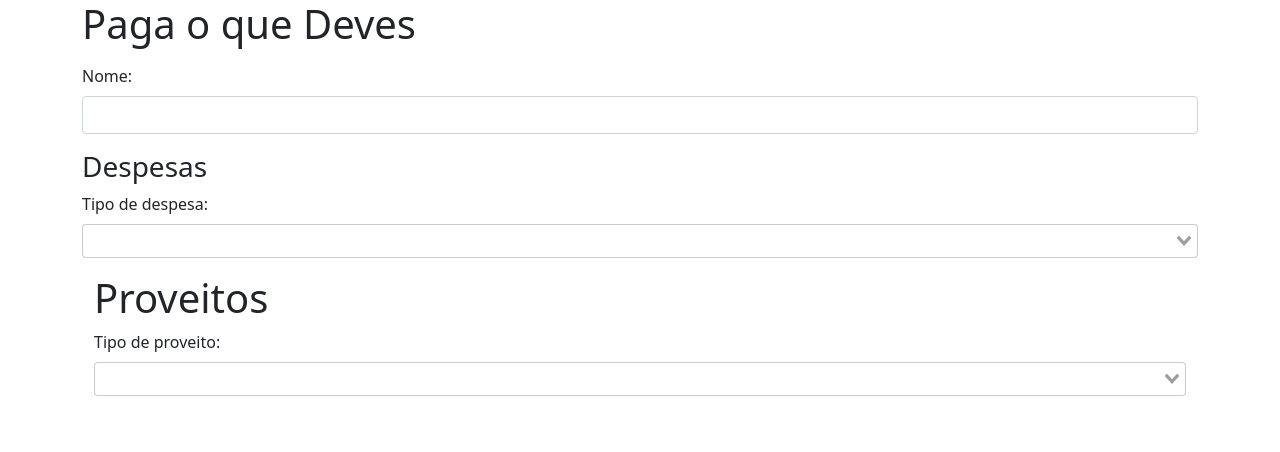
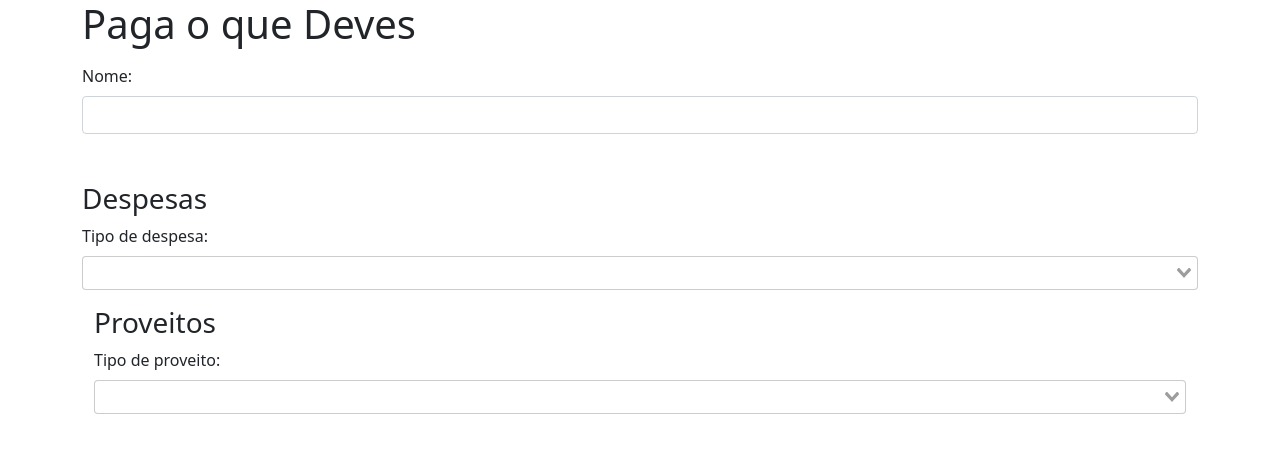
Before and after one commit to CristianaCostaPereira/Pay_What_You_Owe, a Vue app in the folder pay-what-you-owe/: page / in a window 1280 px wide. Shown: the top 452 px of the page. Built offline with nearby package versions, Linux system fonts and the light colour scheme; what vue-sweetalert2 would draw is missing.

Commit message:
Small changes

```diff
--- a/pay-what-you-owe/src/components/Expense.vue
+++ b/pay-what-you-owe/src/components/Expense.vue
@@ -4,7 +4,7 @@
       <h1 class="mb-3">Paga o que Deves</h1>
 
       <form @submit.prevent>
-        <div class="mb-3">
+        <div class="mb-5">
           <label
             for="name"
             class="form-label">
--- a/pay-what-you-owe/src/components/Income.vue
+++ b/pay-what-you-owe/src/components/Income.vue
@@ -1,10 +1,11 @@
 <template>
   <div>
     <div class="container">
-      <h1>Proveitos</h1>
 
       <form @submit.prevent>
         <div class="mb-3">
+          <h3>Proveitos</h3>
+
           <label class="form-label">Tipo de proveito:</label>
 
           <v-select
```
